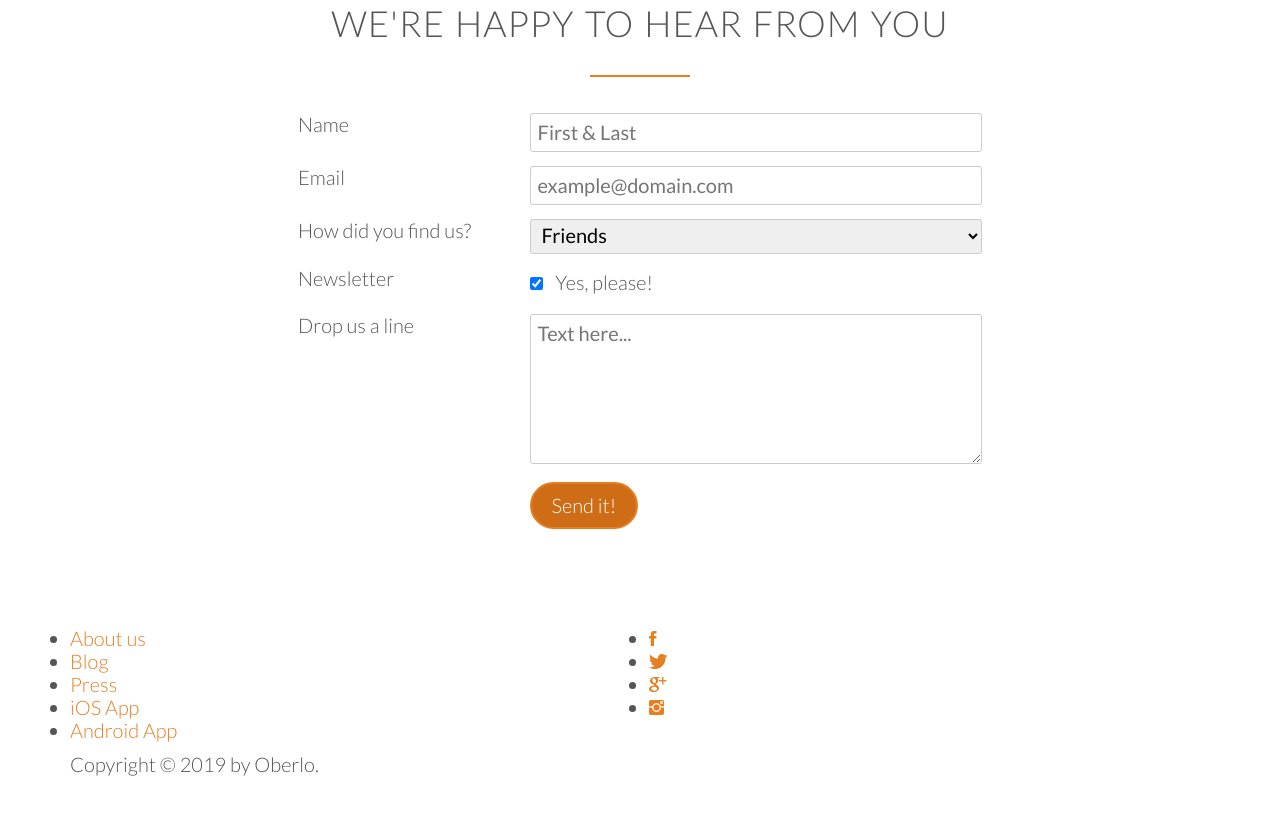
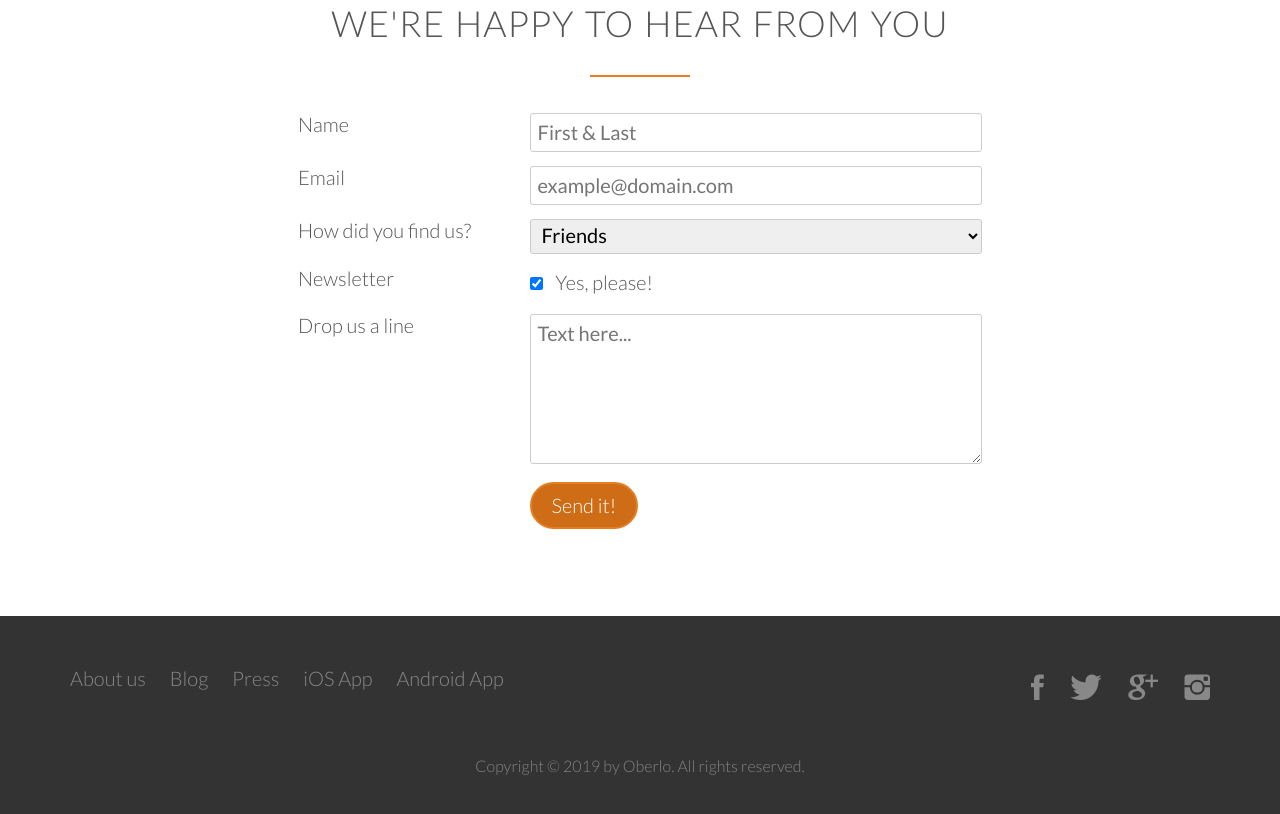
Before and after one commit to fahasharapov/Bistro-Oberlo, a plain HTML site: page index.html in a window 1280 px wide. Shown: the part 4658-5472 px from the top of the page. Before the commit the page ends 5434 px from the top, so only its background shows below. Drawn offline with nearby package versions, Linux system fonts and the light colour scheme; files whose address does not match are found by name.

Commit message:
Finished the Footer section of the website.

```diff
--- a/index.html
+++ b/index.html
@@ -412,7 +412,7 @@
 		</ul>
 	</div>
 	<div class="col span-1-of-2">
-		<ul>
+		<ul class="social-links">
 			<li><a href="#"><i class="ion-social-facebook"></i></a></li>
 			<li><a href="#"><i class="ion-social-twitter"></i></a></li>
 			<li><a href="#"><i class="ion-social-googleplus"></i></a></li>
@@ -422,7 +422,7 @@
 </div>
 	<div class="row">
 		<p>
-			Copyright &copy; 2019 by Oberlo.
+			Copyright &copy; 2019 by Oberlo. All rights reserved.
 		</p>
 	</div>
 </footer>
--- a/styles.css
+++ b/styles.css
@@ -582,6 +582,94 @@ input[type=checkbox] {
 }
 
 
+
+/******************************/
+/* FOOTER SECTION */
+/******************************/
+
+footer {
+    background: #333;
+    padding: 40px;
+}
+
+.footer-nav {
+    list-style: none;
+    float: left;
+}
+
+.footer-nav li,
+.social-links li {
+    display: inline-block;
+    margin-right: 20px;
+}
+
+.footer-nav li a:link,
+.footer-nav li a:visited,
+.social-links li a:link,
+.social-links li a:visited {
+    text-decoration: none;
+    border: 0;
+    color: #888;
+    transition: color 0.5s;
+}
+
+.footer-nav li a:hover,
+.footer-nav li a:active {
+    color: #fff;
+    text-decoration: none;
+}
+
+
+.footer-nav li:last-child,
+.social-links li:last-child {
+    margin-right: 0;
+}
+
+.social-links {
+    list-style: none;
+    float: right;
+    font-size: 170%;
+}
+
+footer p {
+    text-align: center;
+    color: #838383;
+    padding-top: 40px;
+    font-size: 80%;
+}
+
+
+.ion-social-facebook,
+.ion-social-twitter,
+.ion-social-googleplus,
+.ion-social-instagram {
+    transition: 0.3s;
+}
+
+
+.ion-social-facebook:hover,
+.ion-social-facebook:active {
+    color: #3b5998;
+}
+
+.ion-social-twitter:hover,
+.ion-social-twitter:active {
+    color: #55acee;
+}
+
+.ion-social-googleplus:hover,
+.ion-social-googleplus:active {
+    color: #dd4b39;
+}
+
+.ion-social-instagram:hover,
+.ion-social-instagram:active {
+    color: #e95950;
+}
+
+
+
+
 /* START - TEMPORARY CLASSES */
 
 /* FINISH - TEMPORARY CLASSES */
```
